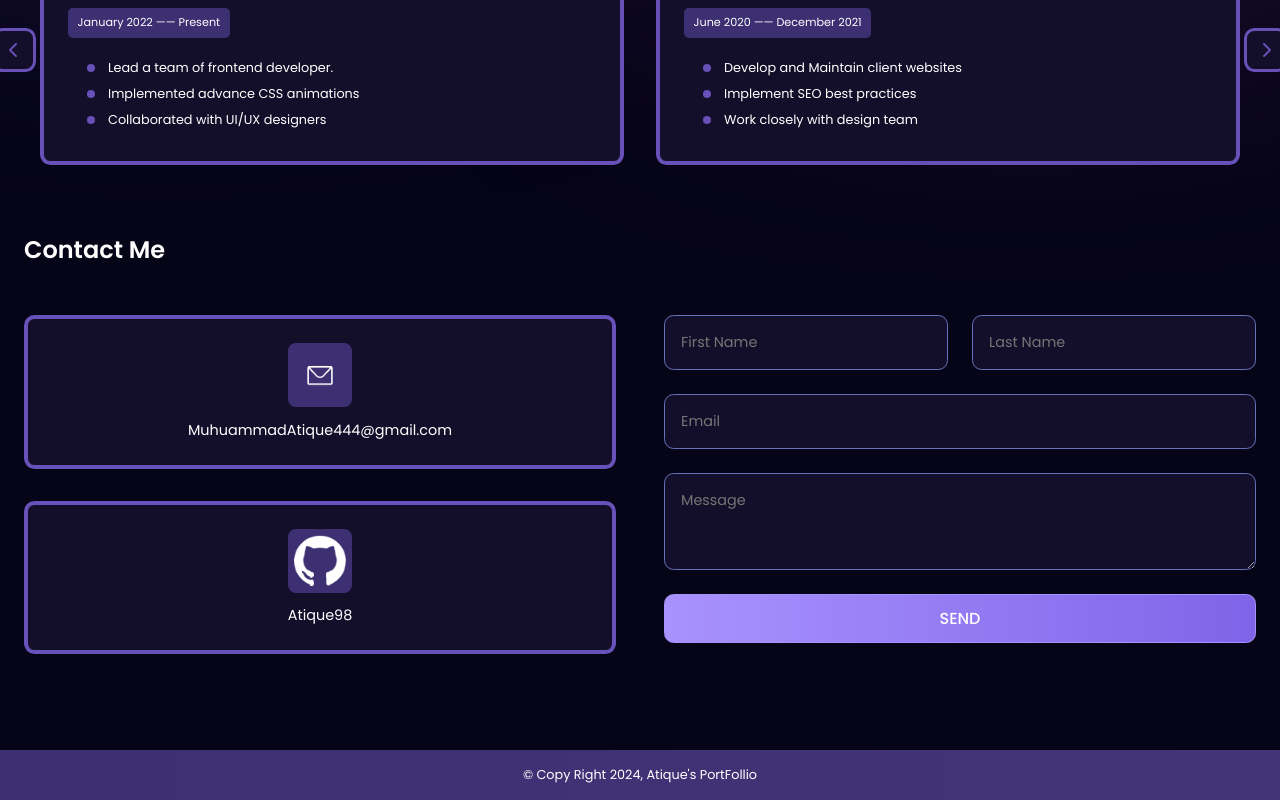
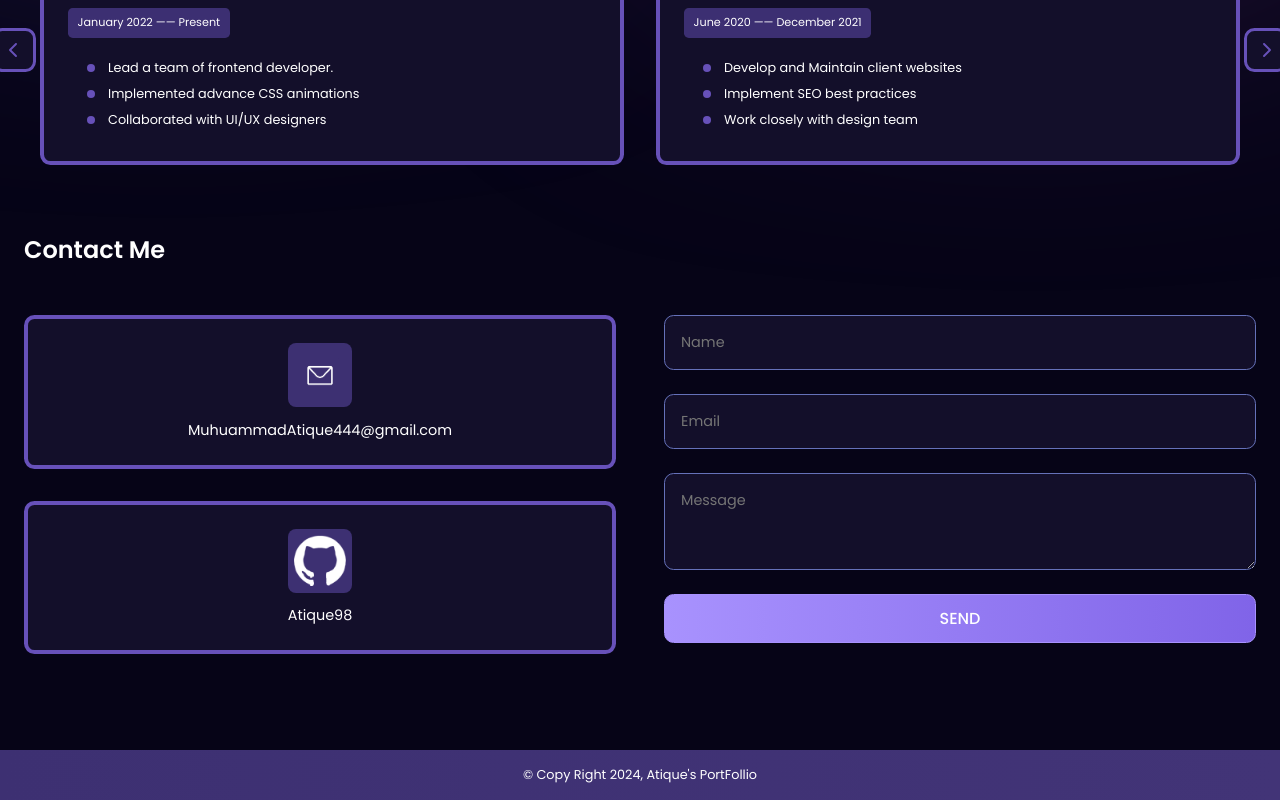
Before and after one commit to Atique98/portfolio-my, a React (Create React App) app: page / in a window 1280 px wide. Shown: the part 1465-2265 px from the top of the page. Built offline with nearby package versions, Linux system fonts and the light colour scheme.

Commit message:
finaly-live

```diff
--- a/package.json
+++ b/package.json
@@ -3,6 +3,7 @@
   "version": "0.1.0",
   "private": true,
   "dependencies": {
+    "@emailjs/browser": "^3.11.0",
     "@emotion/react": "^11.11.3",
     "@emotion/styled": "^11.11.0",
     "@fortawesome/fontawesome-svg-core": "^6.5.1",
--- a/src/components/contactMe/contactForm/ContactForm.jsx
+++ b/src/components/contactMe/contactForm/ContactForm.jsx
@@ -1,20 +1,51 @@
-import React from 'react'
+import React, { useRef, useState } from 'react';
+import emailjs from '@emailjs/browser';
 import './ContactForm.css'
 
 const ContactForm = () => {
+  const form = useRef();
+  const [isSubmitting, setIsSubmitting] = useState(false);
+  const [submitMessage, setSubmitMessage] = useState('');
+
+  const sendEmail = (e) => {
+    e.preventDefault();
+    setIsSubmitting(true);
+
+    emailjs
+      .sendForm('service_4ier7wp', 'template_lq3uhao', form.current, 'BBW6TgO_KN3xWJX9g')
+      .then(
+        (result) => {
+          console.log(result.text);
+          setSubmitMessage('Email sent successfully!');
+          form.current.reset()
+          setTimeout(() => setSubmitMessage(''), 3000);
+
+        },
+        (error) => {
+          console.log(error.text);
+          setSubmitMessage('Failed to send email. Please try again.');
+        }
+      )
+      .finally(() => {
+        setIsSubmitting(false);
+      });
+  };
+
   return (
-   <div className="contact-form-content">
-    <form>
+    <div className="contact-form-content">
+      <form ref={form} onSubmit={sendEmail}>
         <div className="name-container">
-            <input type='text' name='firstname' placeholder='First Name'/>
-            <input type='text' name='lastname' placeholder='Last Name'/>
+          <input type="text" name="from_name" placeholder="Name" required />
         </div>
-        <input type='text' name='email' placeholder='Email'/>
-<textarea type='text' name='message' placeholder='Message' rows={3}/>
-<button>SEND</button>
-    </form>
-   </div>
-  )
-}
+        <input type="email" name="from_email" placeholder="Email" required />
+        <textarea type="text" name="message" placeholder="Message" rows={3} required />
+        <button type="submit" disabled={isSubmitting}>
+          {isSubmitting ? 'Sending...' : 'SEND'}
+        </button>
+        <div className="submit-message">{submitMessage}</div>
+      </form>
+    </div>
+  );
+};
 
-export default ContactForm
+export default ContactForm;
```
Also changed, not shown: 1 other file (tests, documents, lock files or other folders).
